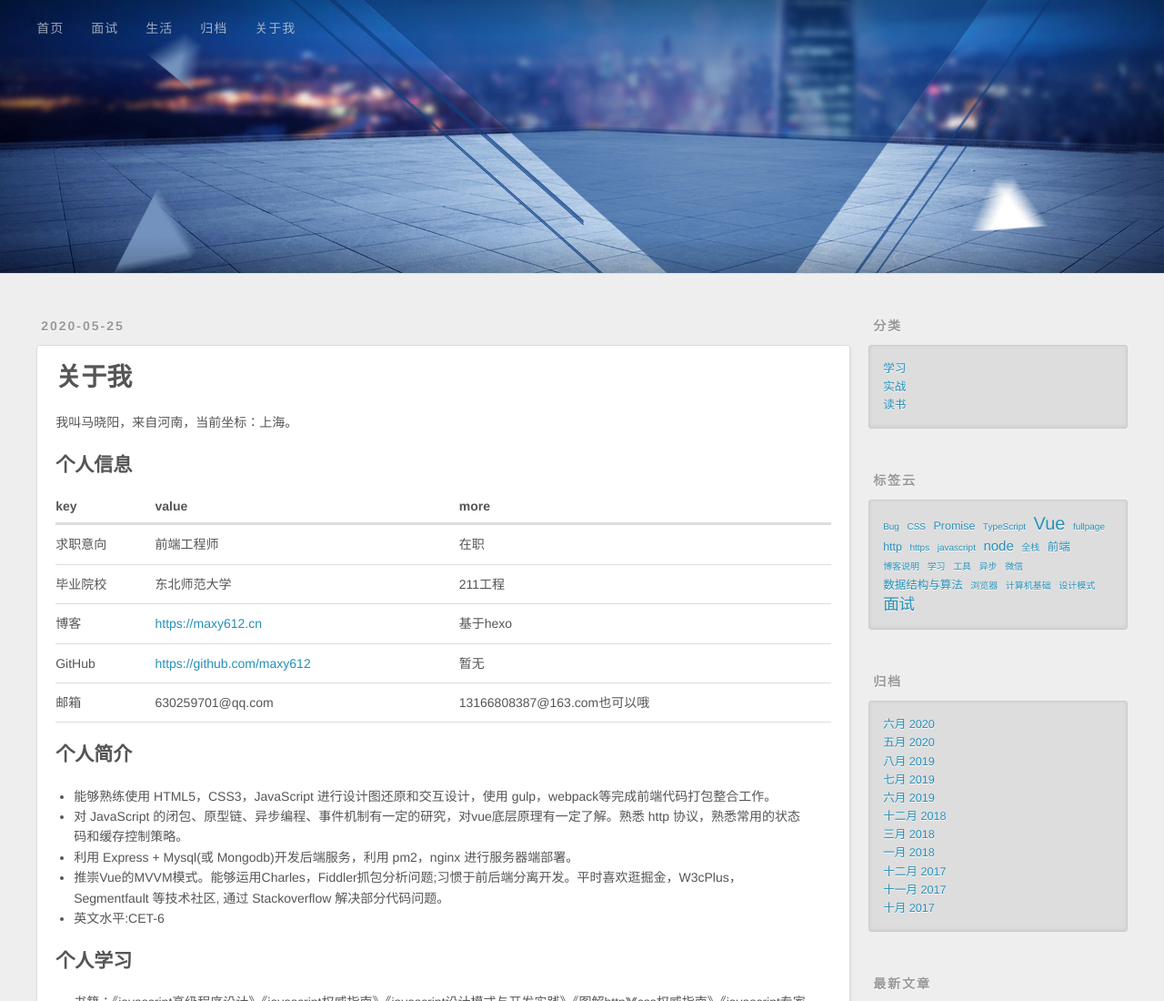
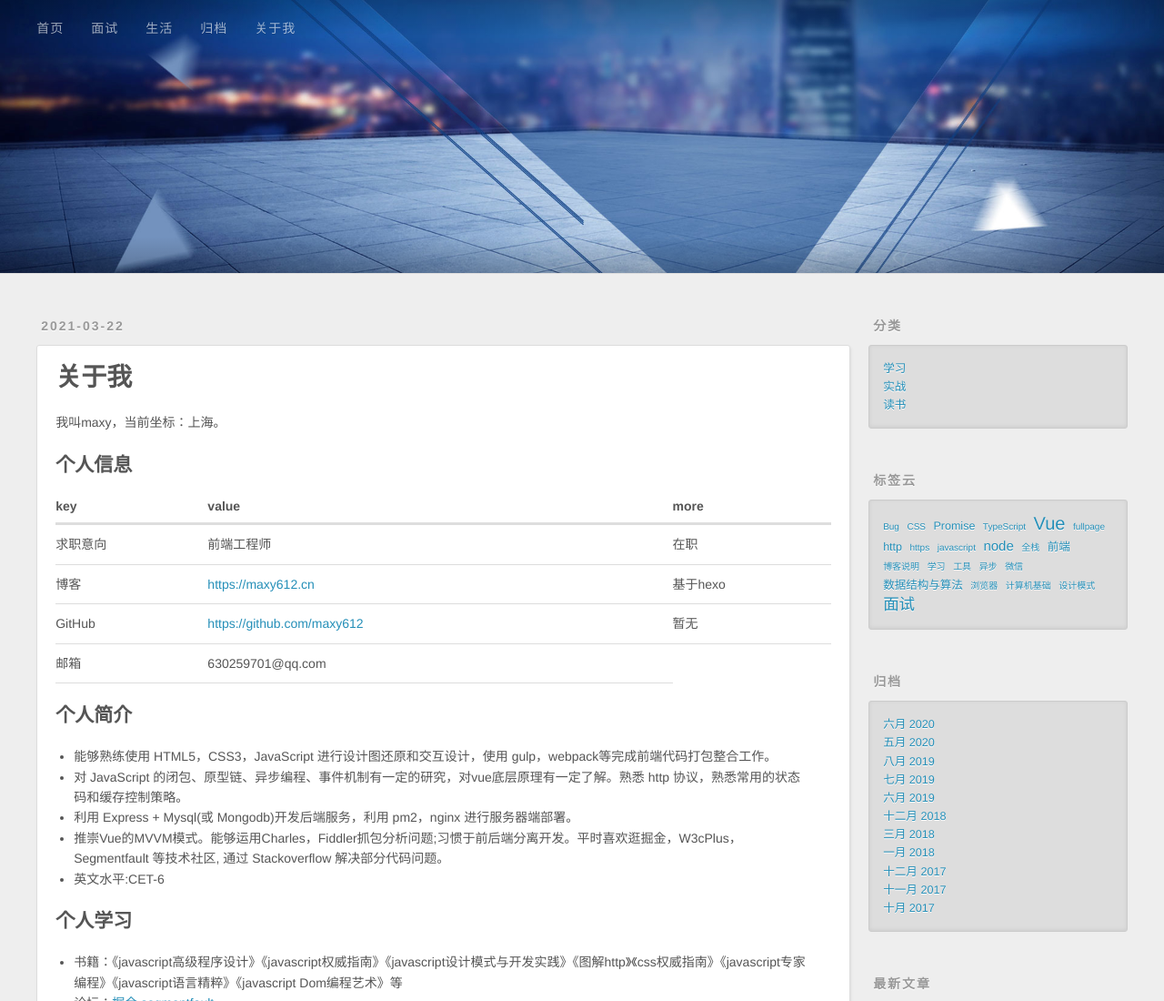
Before and after one commit to maxycode/maxycode.github.io, a plain HTML site: page about-md/index.html in a window 1280 px wide. Shown: the top 1100 px of the page at 91% size. Drawn offline with nearby package versions, Linux system fonts and the light colour scheme.

Commit message:
Site updated: 2021-03-22 23:09:38

```diff
--- a/about-md/index.html
+++ b/about-md/index.html
@@ -5,18 +5,18 @@
 
   <title>关于我 | maxy612的个人博客</title>
   <meta name="viewport" content="width=device-width, initial-scale=1, maximum-scale=1">
-  <meta name="description" content="我叫马晓阳，来自河南，当前坐标：上海。 个人信息   key value more     求职意向 前端工程师 在职   毕业院校 东北师范大学 211工程   博客 https://maxy612.cn 基于hexo   GitHub https://github.com/maxy612 暂无   邮箱 630259701@qq.com 13166808387@163.com也可以哦    个">
+  <meta name="description" content="我叫maxy，当前坐标：上海。 个人信息   key value more     求职意向 前端工程师 在职   博客 https://maxy612.cn 基于hexo   GitHub https://github.com/maxy612 暂无   邮箱 630259701@qq.com    个人简介 能够熟练使用 HTML5，CSS3，JavaScript 进行设计图还原和交互设计，使用">
 <meta property="og:type" content="website">
 <meta property="og:title" content="关于我">
 <meta property="og:url" content="https://maxy612.github.io/about-md/index.html">
 <meta property="og:site_name" content="maxy612的个人博客">
-<meta property="og:description" content="我叫马晓阳，来自河南，当前坐标：上海。 个人信息   key value more     求职意向 前端工程师 在职   毕业院校 东北师范大学 211工程   博客 https://maxy612.cn 基于hexo   GitHub https://github.com/maxy612 暂无   邮箱 630259701@qq.com 13166808387@163.com也可以哦    个">
+<meta property="og:description" content="我叫maxy，当前坐标：上海。 个人信息   key value more     求职意向 前端工程师 在职   博客 https://maxy612.cn 基于hexo   GitHub https://github.com/maxy612 暂无   邮箱 630259701@qq.com    个人简介 能够熟练使用 HTML5，CSS3，JavaScript 进行设计图还原和交互设计，使用">
 <meta property="og:locale" content="zh-CN">
 <meta property="og:image" content="https://maxy612.github.io/images/skill.png">
-<meta property="og:updated_time" content="2020-05-25T11:40:30.012Z">
+<meta property="og:updated_time" content="2021-03-22T15:08:21.150Z">
 <meta name="twitter:card" content="summary">
 <meta name="twitter:title" content="关于我">
-<meta name="twitter:description" content="我叫马晓阳，来自河南，当前坐标：上海。 个人信息   key value more     求职意向 前端工程师 在职   毕业院校 东北师范大学 211工程   博客 https://maxy612.cn 基于hexo   GitHub https://github.com/maxy612 暂无   邮箱 630259701@qq.com 13166808387@163.com也可以哦    个">
+<meta name="twitter:description" content="我叫maxy，当前坐标：上海。 个人信息   key value more     求职意向 前端工程师 在职   博客 https://maxy612.cn 基于hexo   GitHub https://github.com/maxy612 暂无   邮箱 630259701@qq.com    个人简介 能够熟练使用 HTML5，CSS3，JavaScript 进行设计图还原和交互设计，使用">
 <meta name="twitter:image" content="https://maxy612.github.io/images/skill.png">
 
 
@@ -56,7 +56,7 @@
         <section id="main"><article id="page-" class="article article-type-page" itemscope="" itemprop="blogPost">
   <div class="article-meta">
     <a href="/about-md/index.html" class="article-date">
-  <time datetime="2020-05-25T11:40:30.012Z" itemprop="datePublished">2020-05-25</time>
+  <time datetime="2021-03-22T15:08:21.150Z" itemprop="datePublished">2021-03-22</time>
 </a>
 
   </div>
@@ -75,7 +75,7 @@
 
     <div class="article-entry" itemprop="articleBody">
 
-        <p>我叫马晓阳，来自河南，当前坐标：上海。</p>
+        <p>我叫maxy，当前坐标：上海。</p>
 <h2 id="个人信息"><a href="#个人信息" class="headerlink" title="个人信息"></a>个人信息</h2><table>
 <thead>
 <tr>
@@ -91,11 +91,6 @@
 <td>在职</td>
 </tr>
 <tr>
-<td>毕业院校</td>
-<td>东北师范大学</td>
-<td>211工程</td>
-</tr>
-<tr>
 <td>博客</td>
 <td><a href="https://maxy612.cn" target="_blank" rel="noopener">https://maxy612.cn</a></td>
 <td>基于hexo</td>
@@ -108,7 +103,6 @@
 <tr>
 <td>邮箱</td>
 <td>630259701@qq.com</td>
-<td>13166808387@163.com也可以哦</td>
 </tr>
 </tbody>
 </table>
```
Also changed, not shown: life/index.html (+5 -13 lines).
